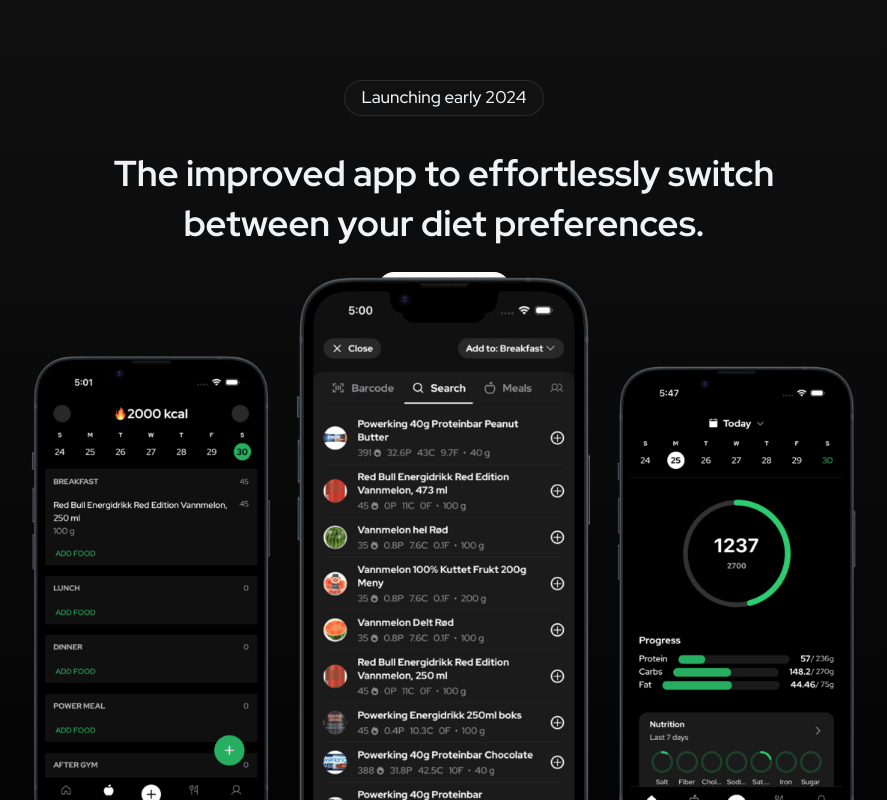
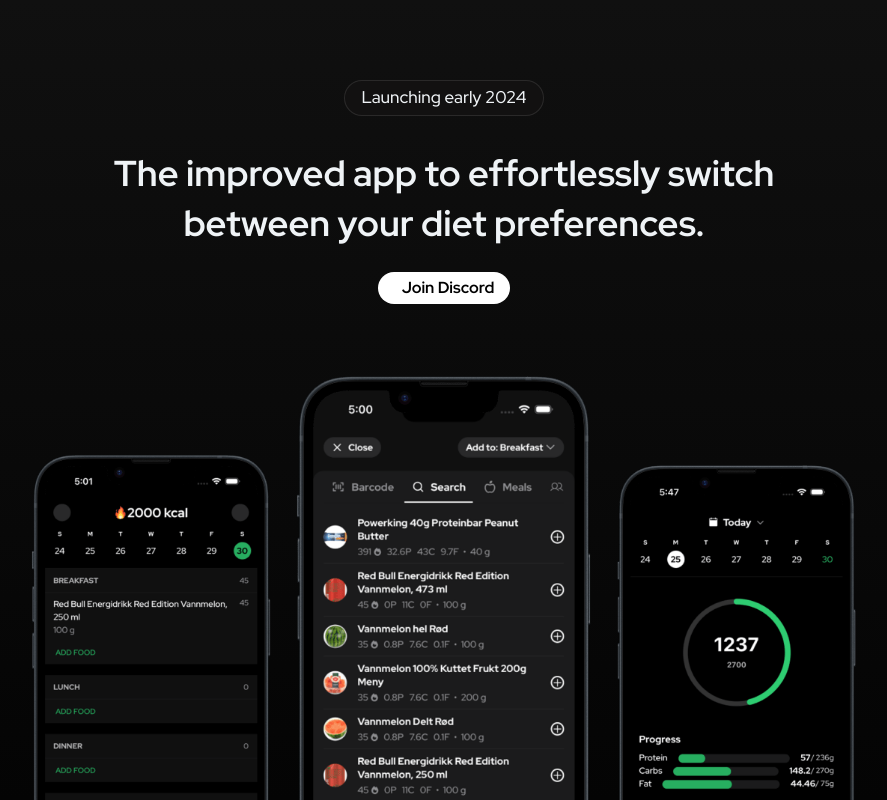
Before and after one commit to audn/gympal.com, a Next.js app: page / in a window 1280 px wide. Shown: the whole page, without its empty margins (196-1083 px from the left). Built offline with nearby package versions, Linux system fonts and the light colour scheme.

Commit message:
refactor: improved for smaller screens

```diff
--- a/src/assets/css/style.css
+++ b/src/assets/css/style.css
@@ -2,7 +2,7 @@
 @tailwind components;
 @tailwind utilities;
 html {
-  overflow-y: overlay;
+  overflow-y: hidden;
 }
 body {
   overflow-x: hidden;
--- a/src/pages/index.tsx
+++ b/src/pages/index.tsx
@@ -2,7 +2,7 @@
 
 export default function Home() {
   return (
-    <div className="min-h-screen relative bg-gradient-to-t from-types-50 to-types-100  flex flex-col items-center ">
+    <div className="min-h-screen overflow-hidden relative bg-gradient-to-t from-types-50 to-types-100  flex flex-col items-center ">
       <main className={'max-w-6xl px-4 xs:px-10 text-center'}>
         <div className="max-w-3xl mx-auto pt-20">
           <div className="px-4 py-1 border bg-[#121111] text-[17px] rounded-full inline-flex mb-8 border-white/10">
@@ -17,14 +17,14 @@
               <i className="fa-brands fa-discord mr-2" /> Join Discord
             </a>
           </button>
-
-          <div className="mt-16 justify-center items-center fixed md:-bottom-20 inset-x-0 mx-auto  md:w-[834px] h-[411px] sm:h-[611px]">
+          {/* fixed md:-bottom-20 inset-x-0 mx-auto  md:w-[834px] h-[411px] sm:h-[611px] */}
+          <div className="mt-16 justify-center items-center flex inset-x-0 mx-auto absolute ">
             <Image
               src={`/phones.png`}
-              layout="fill"
+              layout="fixed"
               objectFit={'cover'}
-              //   width={834}
-              //   height={611}
+              width={834}
+              height={611}
             />
           </div>
         </div>
```
